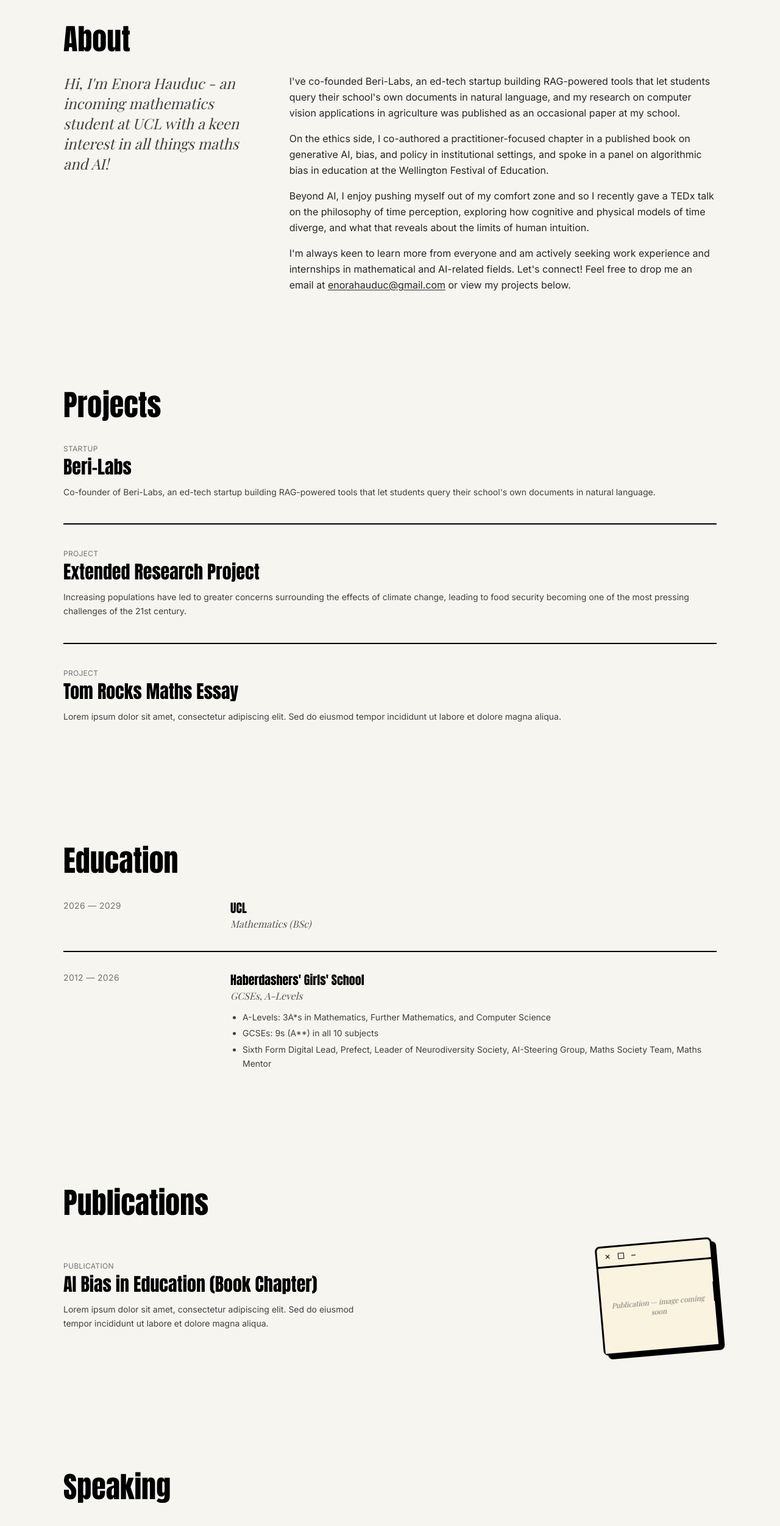
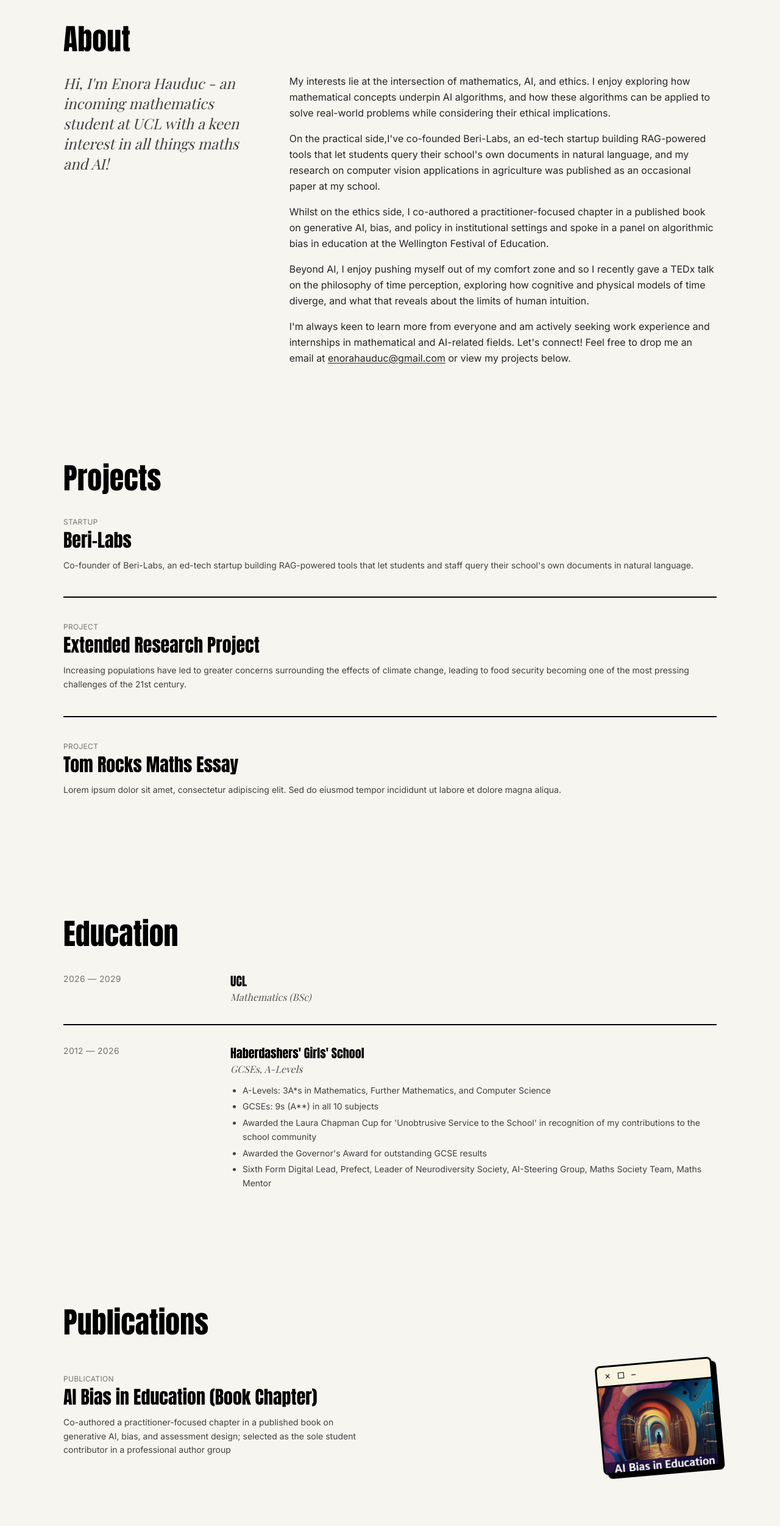
Before and after one commit to EnoraHauduc/portfolio-website, a Next.js app: page / in a window 1280 px wide. Shown: the part 880-3382 px from the top of the page at 61% size. Built offline with nearby package versions, Linux system fonts and the light colour scheme; no server answers.

Commit message:
About section rewrite, added publications, Experience

```diff
--- a/components/AboutSection.tsx
+++ b/components/AboutSection.tsx
@@ -12,16 +12,19 @@ export default function AboutSection() {
         </p>
         <div className="space-y-4 text-base leading-relaxed text-neutral-800 md:col-span-2">
           <p>
-            I&apos;ve co-founded Beri-Labs, an ed-tech startup building
+            My interests lie at the intersection of mathematics, AI, and ethics. I enjoy exploring how mathematical concepts underpin AI algorithms, and how these algorithms can be applied to solve real-world problems while considering their ethical implications.
+          </p>
+          <p>
+            On the practical side,I&apos;ve co-founded Beri-Labs, an ed-tech startup building
             RAG-powered tools that let students query their school&apos;s
             own documents in natural language, and my research on computer
             vision applications in agriculture was published as an
             occasional paper at my school.
           </p>
           <p>
-            On the ethics side, I co-authored a practitioner-focused
+            Whilst on the ethics side, I co-authored a practitioner-focused
             chapter in a published book on generative AI, bias, and policy
-            in institutional settings, and spoke in a panel on algorithmic
+            in institutional settings and spoke in a panel on algorithmic
             bias in education at the Wellington Festival of Education.
           </p>
           <p>
--- a/components/EducationSection.tsx
+++ b/components/EducationSection.tsx
@@ -23,6 +23,8 @@ const EDUCATION: EducationEntry[] = [
     highlights: [
       "A-Levels: 3A*s in Mathematics, Further Mathematics, and Computer Science",
       "GCSEs: 9s (A**) in all 10 subjects",
+      "Awarded the Laura Chapman Cup for 'Unobtrusive Service to the School' in recognition of my contributions to the school community",
+      "Awarded the Governor's Award for outstanding GCSE results",
       "Sixth Form Digital Lead, Prefect, Leader of Neurodiversity Society, AI-Steering Group, Maths Society Team, Maths Mentor",
     ],
   },
--- a/components/ExperienceSection.tsx
+++ b/components/ExperienceSection.tsx
@@ -35,6 +35,41 @@ const EXPERIENCE: ExperienceEntry[] = [
       "Led the design and integration of an internal dashboard, consolidating client messages from multiple chats into a single interface, enhancing leadership's real-time visibility into open queries and identifying recurring pain points",
       "Streamlined data operations by engineering robust MCP integrations and architecting a relational Notion schema, automating data collection and normalisation to significantly enhance data quality and accessibility",
       "Developed self-correcting logic using derived formula fields to prevent tracked indicators drifting out of sync with underlying data",
+    ],
+  },
+  {
+    id: "UP3",
+    dates: "1 Week - October 2025",
+    role: "Work Experience",
+    company: "UP3",
+    companyUrl: "https://up3.co.uk/",
+    companyDescription: "Dedicated ServiceNow Elite Partner specialising services for the ServiceNow platform",
+    highlights: [
+      "Selected from the internship cohort based on performance to complete post-programme analysis of UP3’s website, producing a 5-page accessibility review with actionable recommendations",
+      "Presented technical and ethical findings to a non-technical consulting audience; earned a ServiceNow Micro-Certification and AI/Agentic AI badges",
+    ],
+  },
+  {
+    id: "Ocado Technology",
+    dates: "1 Week - July 2024",
+    role: "Work Experience",
+    company: "Ocado Technology",
+    companyUrl: "https://www.ocadotechnology.com/",
+    companyDescription: "Innovative technology solutions for the retail industry",
+    highlights: [
+      "Designed a spatial optimisation algorithm for van zoning (greedy approach) using H3 indexing, graph-based logistics networks (NetworkX), and quantitative analysis (Pandas), applying computational geometry to a real-world last-mile logistics problem",
+    ],
+  },
+  {
+    id: "Code for Life",
+    dates: "1 Week - July 2024",
+    role: "Work Experience",
+    company: "Code for Life",
+    companyUrl: "https://www.codeforlife.education/",
+    companyDescription: "Educational technology company focused on teaching programming skills to students",
+    highlights: [
+      "Improved an educational coding game via bug triage and testing on GitHub; implemented Google Tag Manager and Analytics",
+      "	Analysed usage data in BigQuery and Looker to evaluate feature effectiveness, presenting design, data, and development insights",
     ],
   },
 ];
--- a/lib/posts.ts
+++ b/lib/posts.ts
@@ -12,7 +12,7 @@ export const POSTS: Post[] = [
     title: "Beri-Labs",
     category: "Startup",
     description:
-      "Co-founder of Beri-Labs, an ed-tech startup building RAG-powered tools that let students query their school's own documents in natural language.",
+      "Co-founder of Beri-Labs, an ed-tech startup building RAG-powered tools that let students and staff query their school's own documents in natural language.",
     body: [
       "Lorem ipsum dolor sit amet, consectetur adipiscing elit. Sed do eiusmod tempor incididunt ut labore et dolore magna aliqua.",
       "Ut enim ad minim veniam, quis nostrud exercitation ullamco laboris nisi ut aliquip ex ea commodo consequat.",
--- a/lib/publications.ts
+++ b/lib/publications.ts
@@ -3,7 +3,7 @@ import type { BorderedFrameVariant } from "@/components/BorderedFrame";
 export type Publication = {
   slug: string;
   title: string;
-  venue: string;
+  venue?: string;
   year: string;
   description: string;
   body: string[];
@@ -15,15 +15,18 @@ export const PUBLICATIONS: Publication[] = [
   {
     slug: "ai-bias-in-education-book-chapter",
     title: "AI Bias in Education (Book Chapter)",
-    venue: "Lorem ipsum dolor sit amet",
-    year: "20XX",
+    year: "2025",
     description:
-      "Lorem ipsum dolor sit amet, consectetur adipiscing elit. Sed do eiusmod tempor incididunt ut labore et dolore magna aliqua.",
+      "Co-authored a practitioner-focused chapter in a published book on generative AI, bias, and assessment design; selected as the sole student contributor in a professional author group",
     border: "blackTab",
+    image: {
+      src: "/publications/ai-bias-in-education-cover.jpg",
+      alt: "Cover of AI Bias in Education: Performing Critical Oversight, edited by Victoria Hedlund",
+    },
     body: [
-      "Lorem ipsum dolor sit amet, consectetur adipiscing elit. Sed do eiusmod tempor incididunt ut labore et dolore magna aliqua.",
-      "Ut enim ad minim veniam, quis nostrud exercitation ullamco laboris nisi ut aliquip ex ea commodo consequat.",
-      "Duis aute irure dolor in reprehenderit in voluptate velit esse cillum dolore eu fugiat nulla pariatur — full citation and excerpt to follow.",
+      "Our chapter, “Could She Be Black? Struggles Using GenAI in a Diverse Community,” explores how generative AI tools often fail to reflect the diversity we see in our multicultural school community. In particular, it focuses on the underrepresentation of women of colour in GenAI outputs and considers the impact this has on both students and staff.",
+      "The chapter also provides practical recommendations for educators and policymakers on how to mitigate bias in AI tools, including strategies for inclusive assessment design and the importance of diverse data sets in training AI models.",
+      "https://amzn.eu/d/0gZr12Hh",
     ],
   },
 ];
```
Also changed, not shown: public/publications/ai-bias-in-education-cover.jpg (added).
